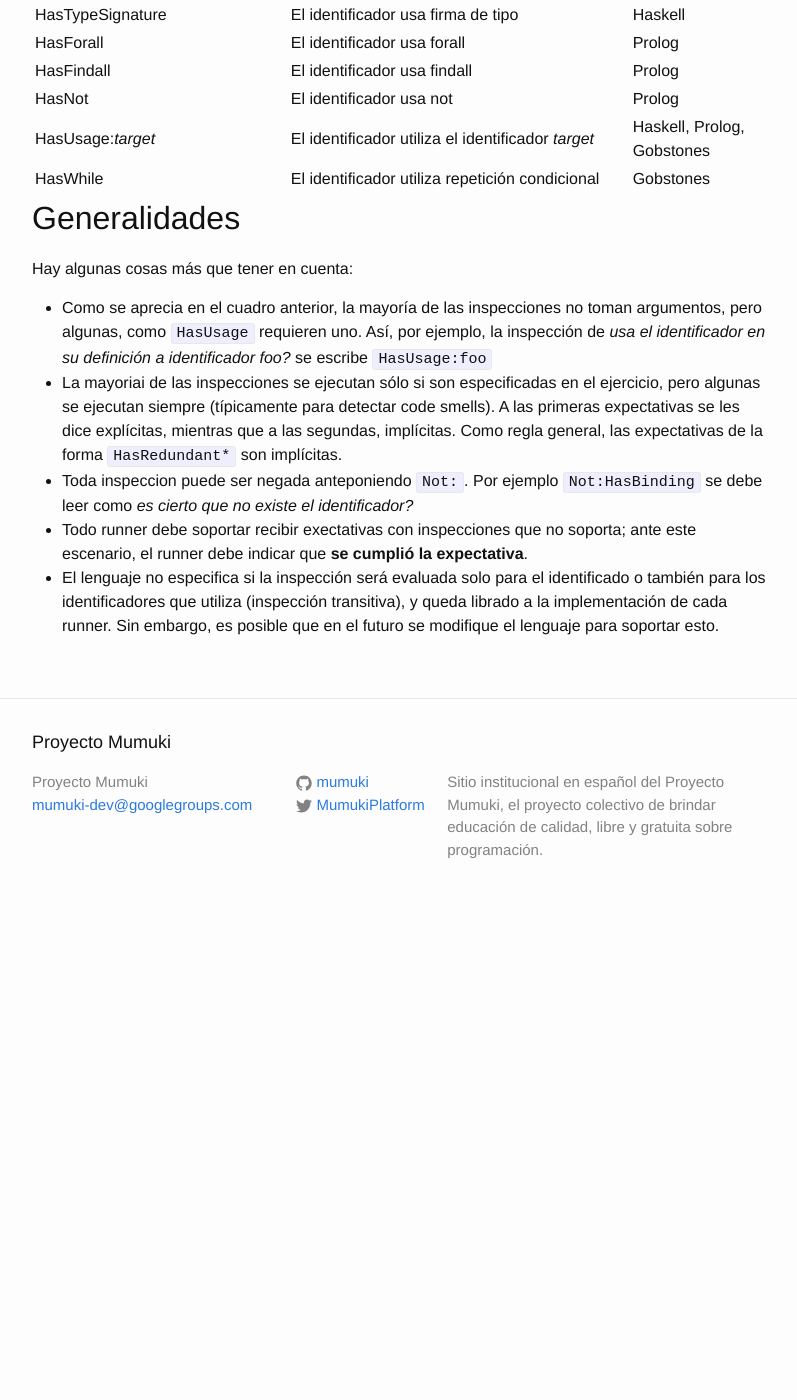
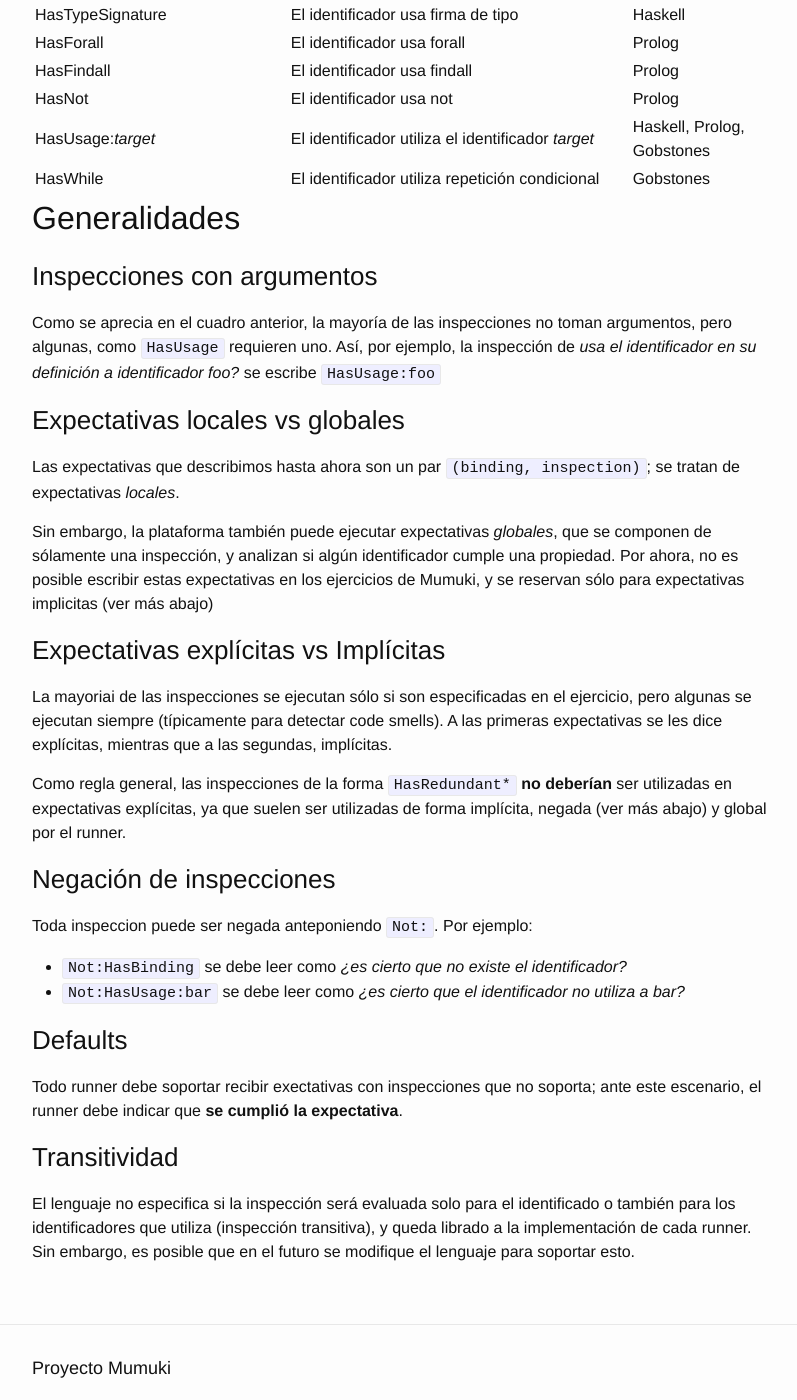
Before and after one commit to mumuki/mumuki.github.io, a Jekyll site: the page built from _posts/2015-06-16-el-lenguaje-de-expectativas.markdown, in a window 1280 px wide and 1400 px high, scrolled down 1362 px. Shown: the whole window, without its empty margins (238-1035 px from the left). Built offline with Jekyll 4.4.1, drawn with Linux system fonts in a browser that asks for light colours; before the commit the page ends 2283 px from its top, so only the background shows below that.

Commit message:
Update 2015-06-16-el-lenguaje-de-expectativas.markdown

```diff
--- a/_posts/2015-06-16-el-lenguaje-de-expectativas.markdown
+++ b/_posts/2015-06-16-el-lenguaje-de-expectativas.markdown
@@ -53,10 +53,33 @@ Por eso lo que hemos creado es un lenguaje muy simple de inspecciones: consultas
 
 ## Generalidades
 
-Hay algunas cosas más que tener en cuenta:
+### Inspecciones con argumentos
 
-* Como se aprecia en el cuadro anterior, la mayoría de las inspecciones no toman argumentos, pero algunas, como `HasUsage` requieren uno. Así, por ejemplo, la inspección de _usa el identificador en su definición a identificador foo?_ se escribe `HasUsage:foo`
-* La mayoriai de las inspecciones se ejecutan sólo si son especificadas en el ejercicio, pero algunas se ejecutan siempre (típicamente para detectar code smells). A las primeras expectativas se les dice explícitas, mientras que a las segundas, implícitas. Como regla general, las expectativas de la forma `HasRedundant*` son implícitas.
-* Toda inspeccion puede ser negada anteponiendo `Not:`. Por ejemplo `Not:HasBinding` se debe leer como _es cierto que no existe el identificador?_
-* Todo runner debe soportar recibir exectativas con inspecciones que no soporta; ante este escenario, el runner debe indicar que **se cumplió la expectativa**.
-* El lenguaje no especifica si la inspección será evaluada solo para el identificado o también para los identificadores que utiliza (inspección transitiva), y queda librado a la implementación de cada runner. Sin embargo, es posible que en el futuro se modifique el lenguaje para soportar esto.
+Como se aprecia en el cuadro anterior, la mayoría de las inspecciones no toman argumentos, pero algunas, como `HasUsage` requieren uno. Así, por ejemplo, la inspección de _usa el identificador en su definición a identificador foo?_ se escribe `HasUsage:foo`
+
+### Expectativas locales vs globales
+
+Las expectativas que describimos hasta ahora son un par `(binding, inspection)`; se tratan de expectativas _locales_.
+
+Sin embargo, la plataforma también puede ejecutar expectativas _globales_, que se componen de sólamente una inspección, y analizan si algún identificador cumple una propiedad. Por ahora, no es posible escribir estas expectativas en los ejercicios de Mumuki, y se reservan sólo para expectativas implicitas (ver más abajo)
+
+### Expectativas explícitas vs Implícitas
+
+La mayoriai de las inspecciones se ejecutan sólo si son especificadas en el ejercicio, pero algunas se ejecutan siempre (típicamente para detectar code smells). A las primeras expectativas se les dice explícitas, mientras que a las segundas, implícitas.
+
+Como regla general, las inspecciones de la forma `HasRedundant*` **no deberían** ser utilizadas en expectativas explícitas, ya que suelen ser utilizadas de forma implícita, negada (ver más abajo) y global por el runner.
+
+### Negación de inspecciones
+
+Toda inspeccion puede ser negada anteponiendo `Not:`. Por ejemplo:
+
+*  `Not:HasBinding` se debe leer como _¿es cierto que no existe el identificador?_
+*  `Not:HasUsage:bar` se debe leer como _¿es cierto que el identificador no utiliza a bar?_
+
+### Defaults
+
+Todo runner debe soportar recibir exectativas con inspecciones que no soporta; ante este escenario, el runner debe indicar que **se cumplió la expectativa**.
+
+### Transitividad
+
+El lenguaje no especifica si la inspección será evaluada solo para el identificado o también para los identificadores que utiliza (inspección transitiva), y queda librado a la implementación de cada runner. Sin embargo, es posible que en el futuro se modifique el lenguaje para soportar esto.
```
